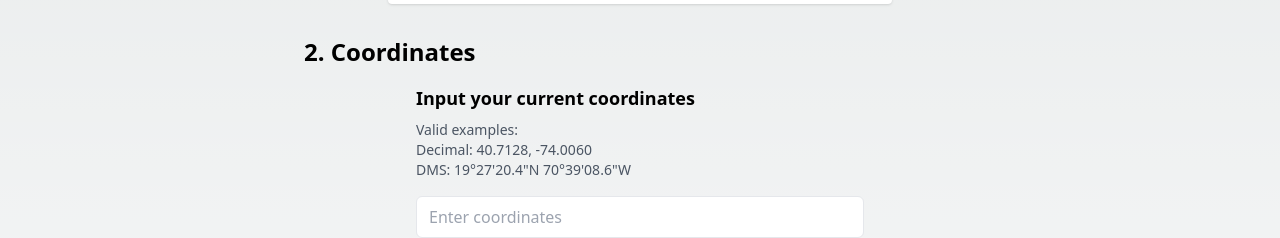
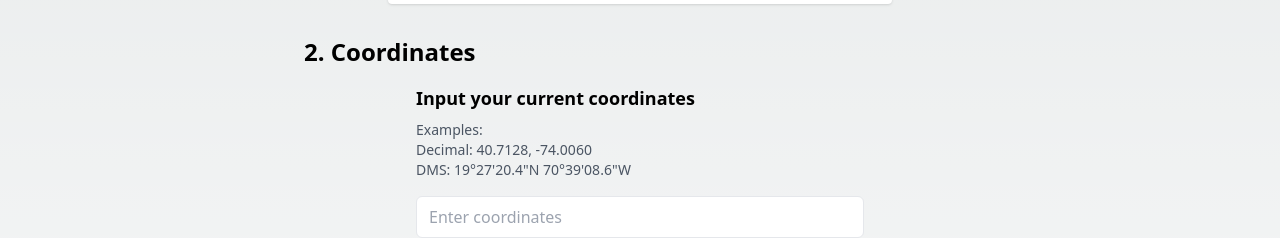
Before and after one commit to fernandoaestrella/deep-union-web, a Next.js app: page / in a window 1280 px wide. Shown: the part 1100-1338 px from the top of the page. Built offline with nearby package versions, Linux system fonts and the light colour scheme.

Commit message:
fix unescaped characters

```diff
--- a/components/CoordinatesInput.tsx
+++ b/components/CoordinatesInput.tsx
@@ -30,9 +30,9 @@ const CoordinatesInput: React.FC = () => {
     <div className="mx-auto mt-4 w-full max-w-md">
       <h4 className="mb-2 text-lg font-semibold">Input your current coordinates</h4>
       <p className="mb-4 text-sm text-gray-600">
-        Valid examples:<br />
+        Examples:<br />
         Decimal: 40.7128, -74.0060<br />
-        DMS: 19°27'20.4"N 70°39'08.6"W
+        DMS: 19°27&apos;20.4&quot;N 70°39&apos;08.6&quot;W
       </p>
       <form onSubmit={handleSubmit} className="space-y-4">
         <div>
```
